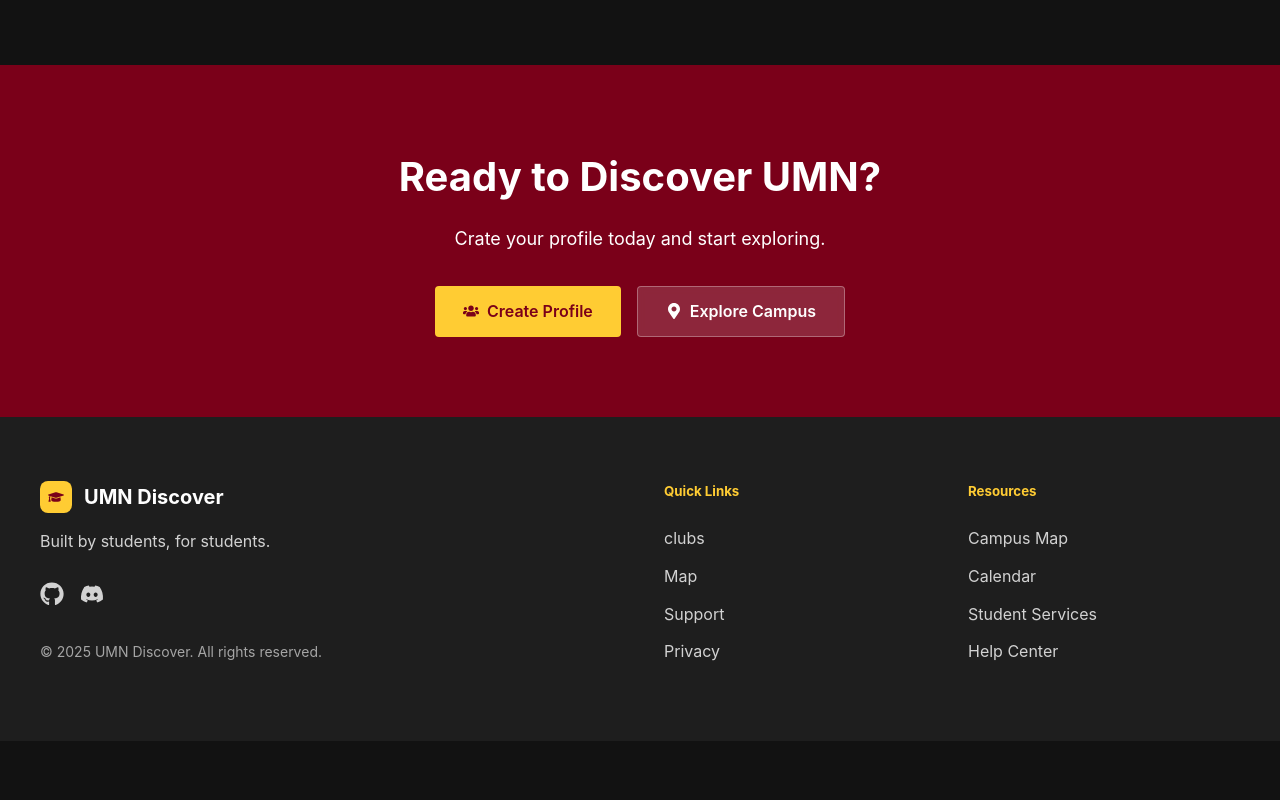
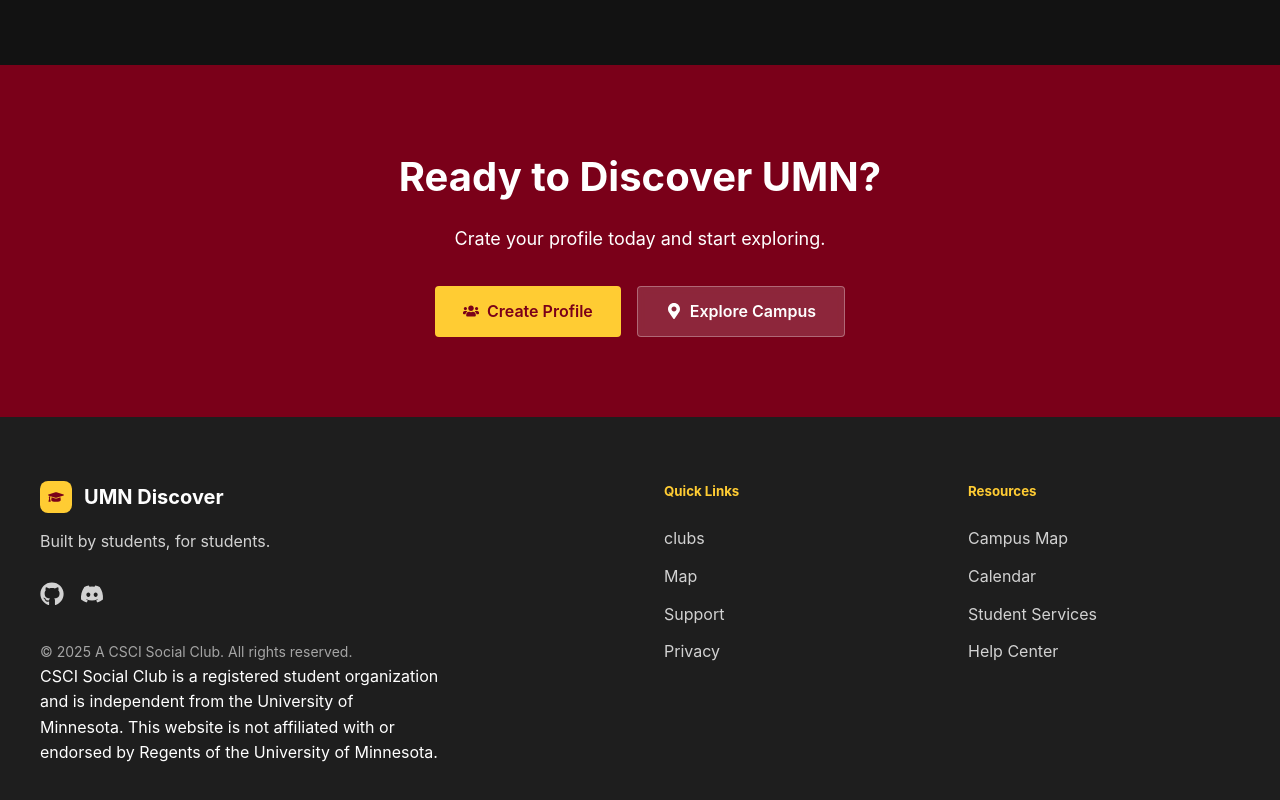
Before and after one commit to soplox-x/UMN-Discover, a React (Vite) app in the folder client/: page / in a window 1280 px wide. Shown: the part 1548-2348 px from the top of the page. Before the commit the page ends 2289 px from the top, so only its background shows below. Built offline with nearby package versions, Linux system fonts and the light colour scheme.

Commit message:
added disclaimer to the footer

```diff
--- a/client/src/components/Footer.jsx
+++ b/client/src/components/Footer.jsx
@@ -25,8 +25,11 @@ const Footer = () => {
             </a>
           </div>
           <div className="footer-copyright">
-            © {new Date().getFullYear()} UMN Discover. All rights reserved.
+            © {new Date().getFullYear()} A CSCI Social Club. All rights reserved.
           </div>
+          <p className="footer-disclaimer">
+            CSCI Social Club is a registered student organization and is independent from the University of Minnesota. This website is not affiliated with or endorsed by Regents of the University of Minnesota.
+          </p>
         </div>
         <div className="footer-links">
           <div className="footer-links-column">
```
